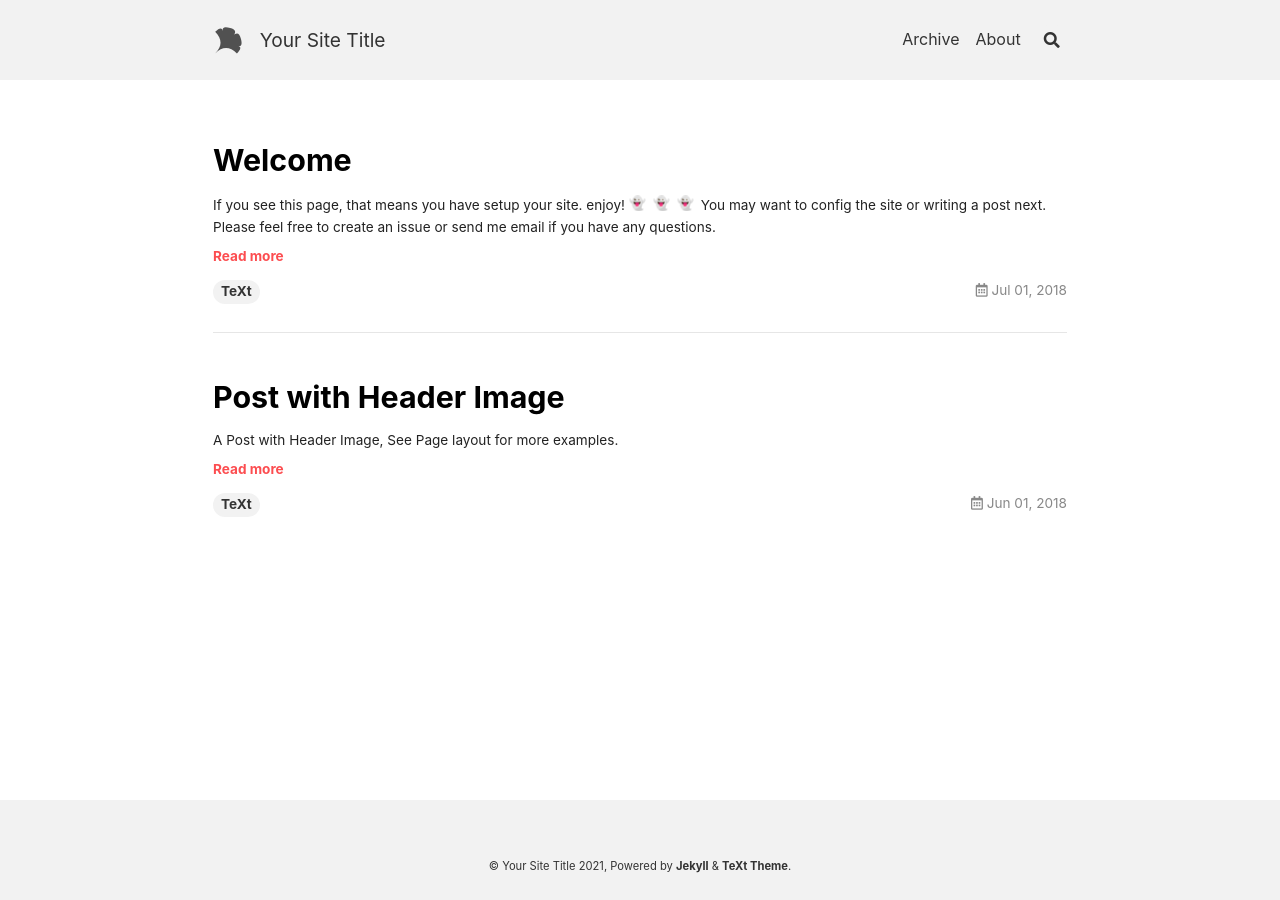
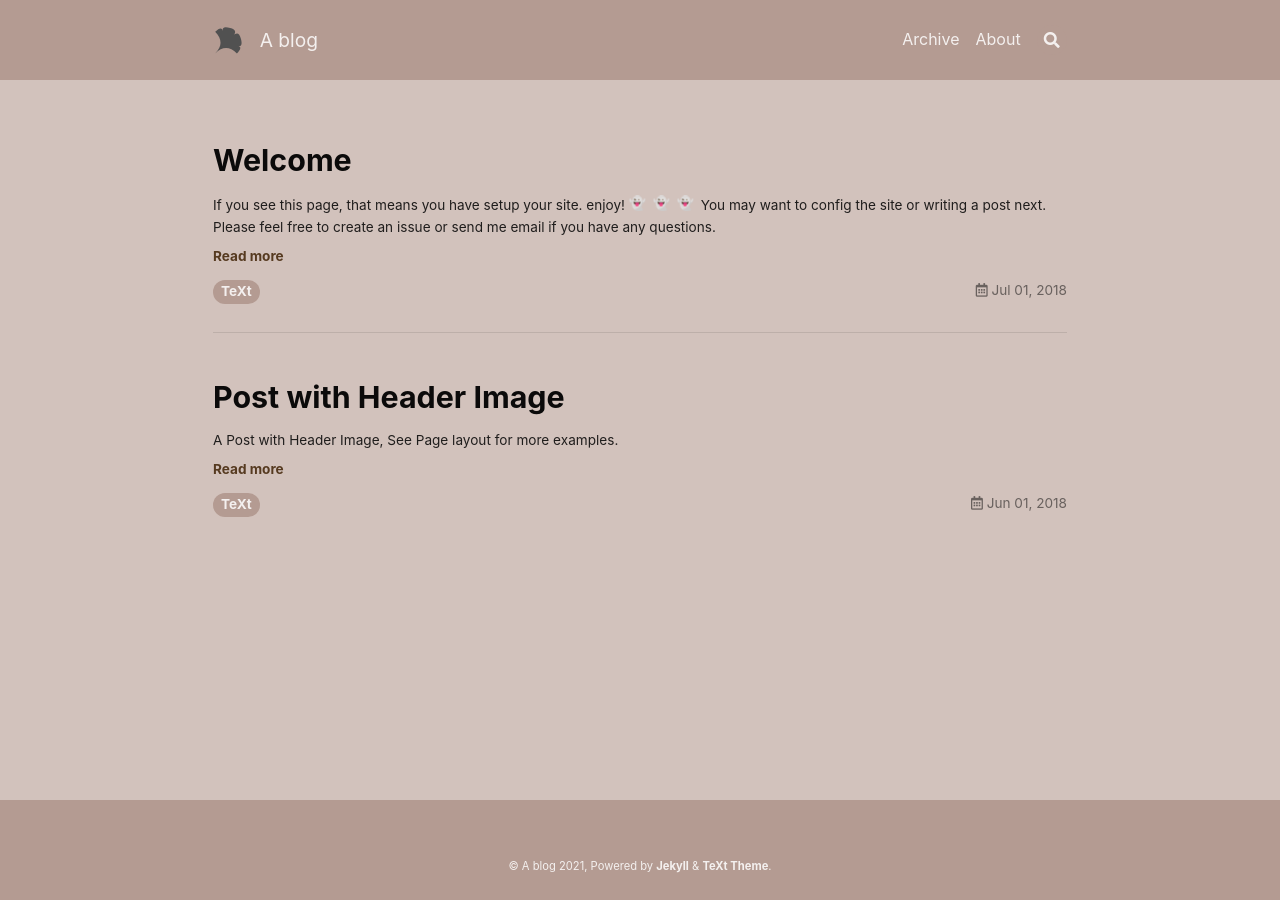
Before and after one commit to kirisamemoriere/kirisamemoriere.github.io, a Jekyll site: the page built from index.html, in a window 1280 px wide. Built offline with Jekyll 4.4.1, drawn with Linux system fonts in a browser that asks for light colours; nearby versions of some CDN libraries; emoji names are drawn with the system emoji font; the list of posts is cut into pages by our own code.

Commit message:
_config.yml

```diff
--- a/_config.yml
+++ b/_config.yml
@@ -16,11 +16,11 @@
 
 ## => Site Settings
 ##############################
-text_skin: default # "default" (default), "dark", "forest", "ocean", "chocolate", "orange"
+text_skin: chocolate # "default" (default), "dark", "forest", "ocean", "chocolate", "orange"
 highlight_theme: default # "default" (default), "tomorrow", "tomorrow-night", "tomorrow-night-eighties", "tomorrow-night-blue", "tomorrow-night-bright"
 url     : # the base hostname & protocol for your site e.g. https://www.someone.com
 baseurl : # does not include hostname
-title   : Your Site Title
+title   : A blog
 description: > # this means to ignore newlines until "Language & timezone"
   Your Site Description
 
```
